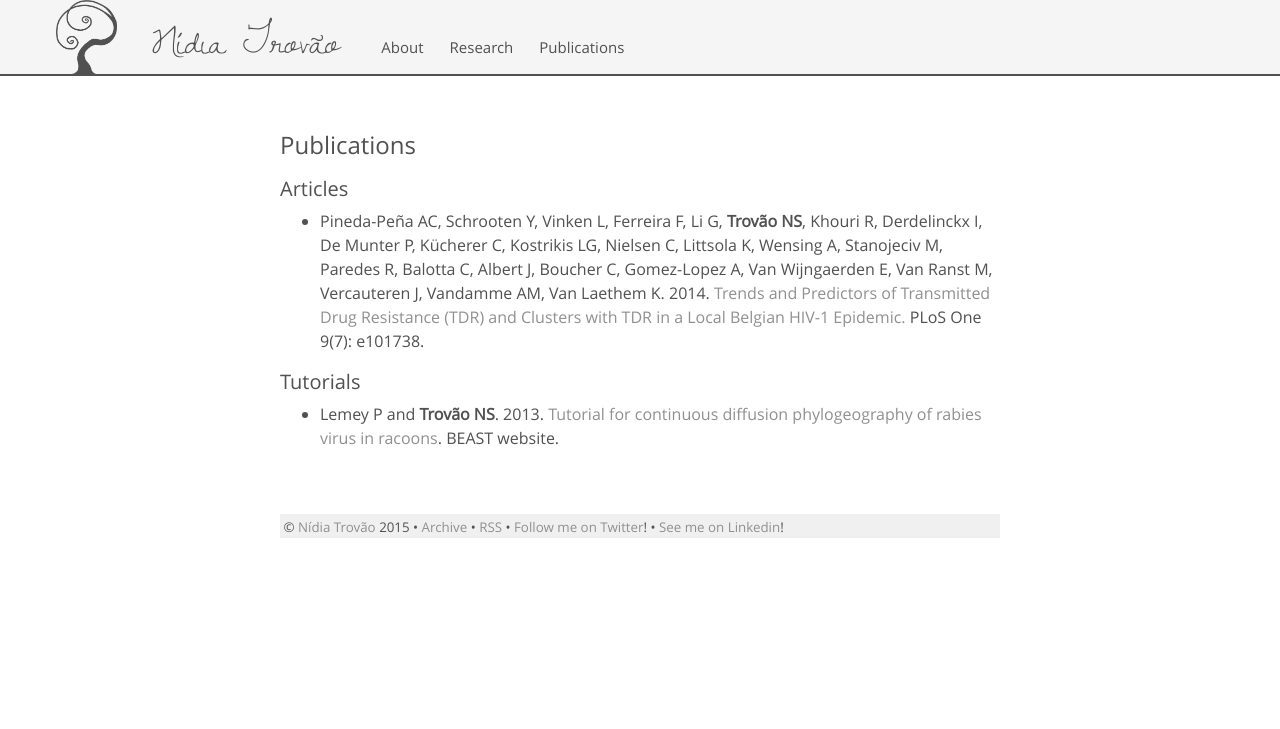
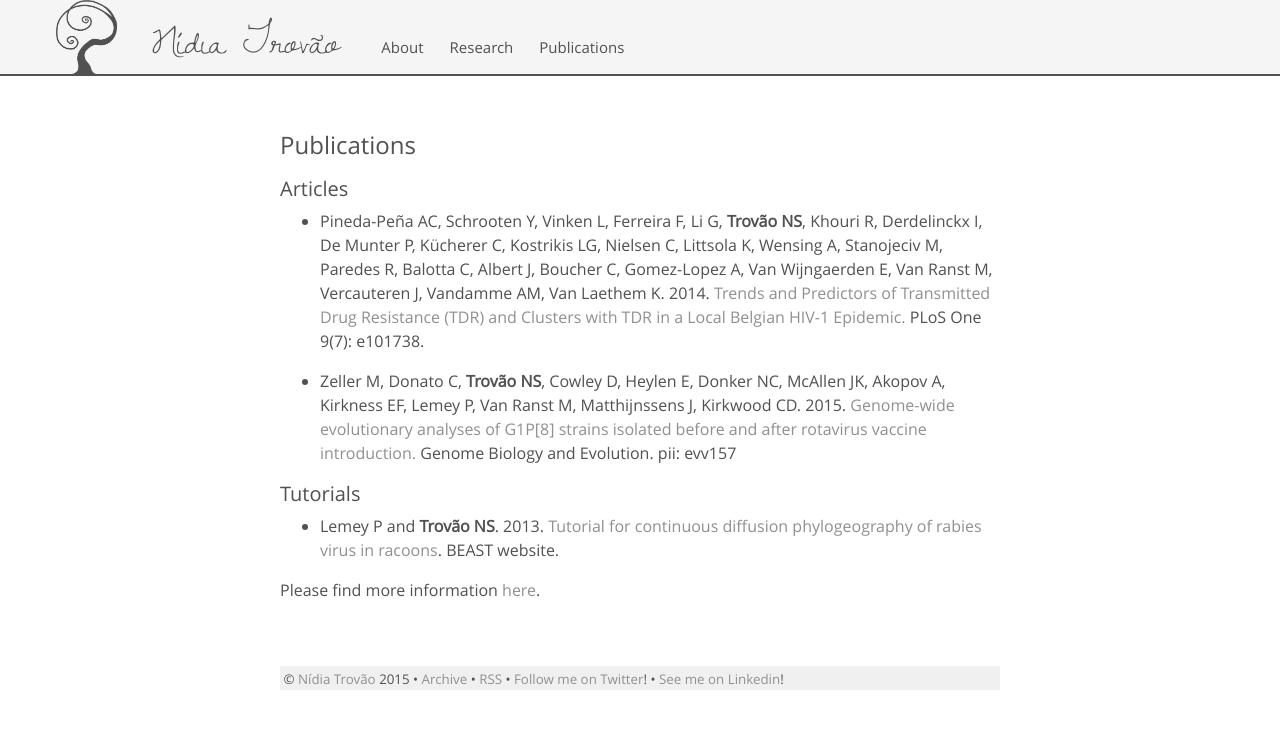
Before and after one commit to nidiatrovao/nidiatrovao.github.io, a Jekyll site: the page built from publications.md, in a window 1280 px wide. Shown: the top 729 px of the page. Built offline with Jekyll 4.4.1, drawn with Linux system fonts in a browser that asks for light colours.

Commit message:
added rotavirus paper

```diff
--- a/publications.md
+++ b/publications.md
@@ -6,7 +6,11 @@
 
 * Pineda-Peña AC, Schrooten Y, Vinken L, Ferreira F, Li G, <b>Trovão NS</b>, Khouri R, Derdelinckx I, De Munter P, Kücherer C, Kostrikis LG, Nielsen C, Littsola K, Wensing A, Stanojeciv M, Paredes R, Balotta C, Albert J, Boucher C, Gomez-Lopez A, Van Wijngaerden E, Van Ranst M, Vercauteren J, Vandamme AM, Van Laethem K. 2014. [Trends and Predictors of Transmitted Drug Resistance (TDR) and Clusters with TDR in a Local Belgian HIV-1 Epidemic.](http://journals.plos.org/plosone/article?id=10.1371/journal.pone.0101738) PLoS One 9(7): e101738.
 
+* Zeller M, Donato C, <b>Trovão NS</b>, Cowley D, Heylen E, Donker NC, McAllen JK, Akopov A, Kirkness EF, Lemey P, Van Ranst M, Matthijnssens J, Kirkwood CD. 2015. [Genome-wide evolutionary analyses of G1P[8] strains isolated before and after rotavirus vaccine introduction.](http://gbe.oxfordjournals.org/content/early/2015/08/08/gbe.evv157) Genome Biology and  Evolution. pii: evv157
+
 
 ##Tutorials
 
 * Lemey P and <b>Trovão NS</b>. 2013. [Tutorial for continuous diffusion phylogeography of rabies virus in racoons](https://code.google.com/p/beast-mcmc/downloads/detail?name=Continuous_Phylogeography_1.7.5.zip&can=2&q=). BEAST website.
+
+Please find more information [here](https://scholar.google.be/citations?user=Q8Si6_cAAAAJ&hl=en).
```
